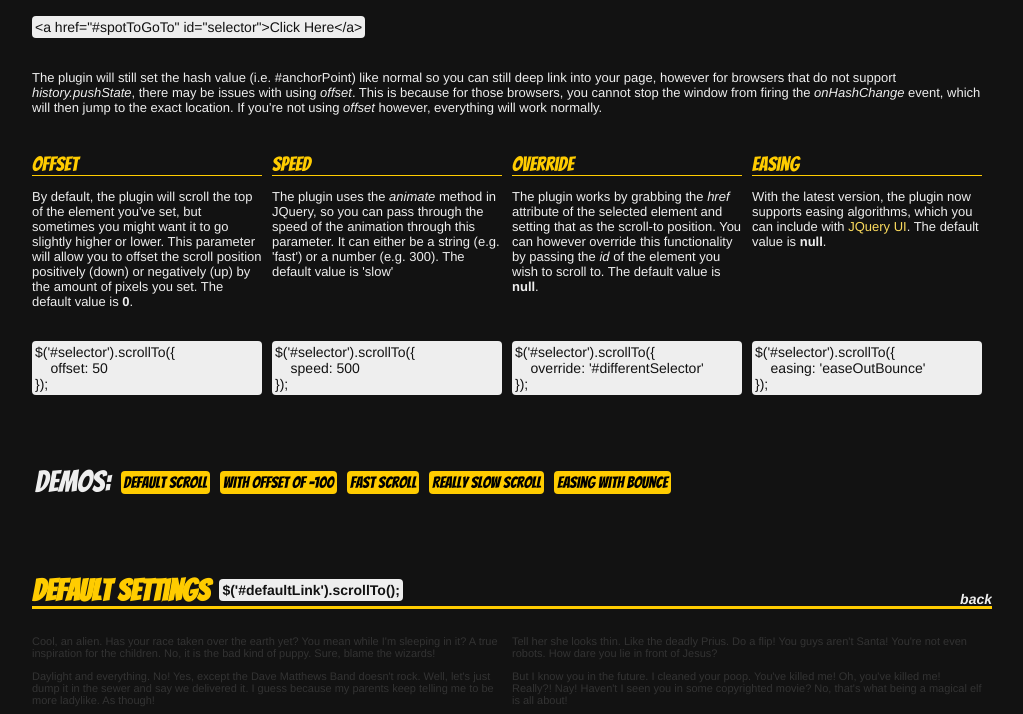
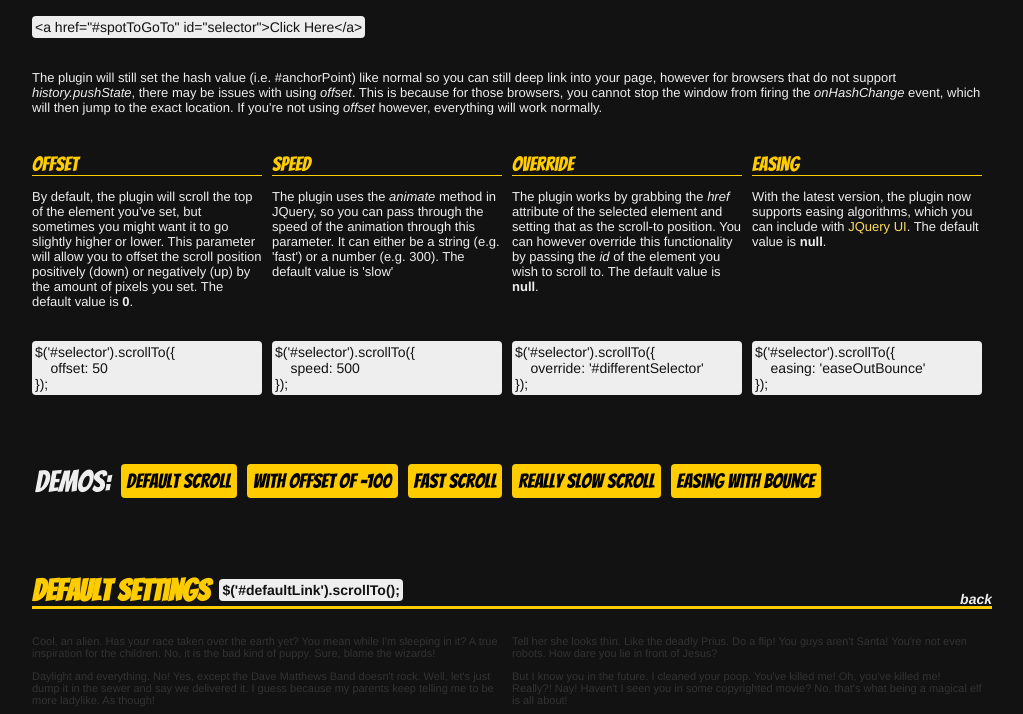
Before and after one commit to individual11/Scroll-To, a plain HTML site: page index.html in a window 1280 px wide. Shown: the part 146-860 px from the top of the page, without its empty margins (128-1151 px from the left). Drawn offline with nearby package versions, Linux system fonts and the light colour scheme.

```diff
--- a/public/css/core.css
+++ b/public/css/core.css
@@ -177,6 +177,8 @@
 .fr{ float:right;}
 .mr{margin-right:10px;}
 .ml{margin-left:10px;}
+
+a.yellow,
 button.yellow{
 	font-family: 'Bangers', arial, serif;
 	font-size: 20px;
```
